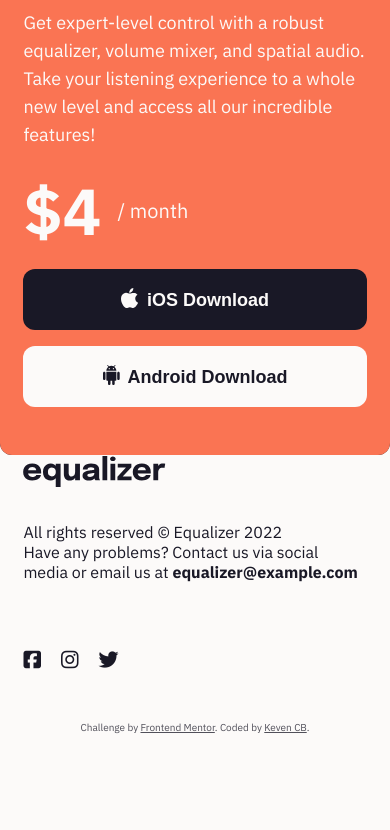
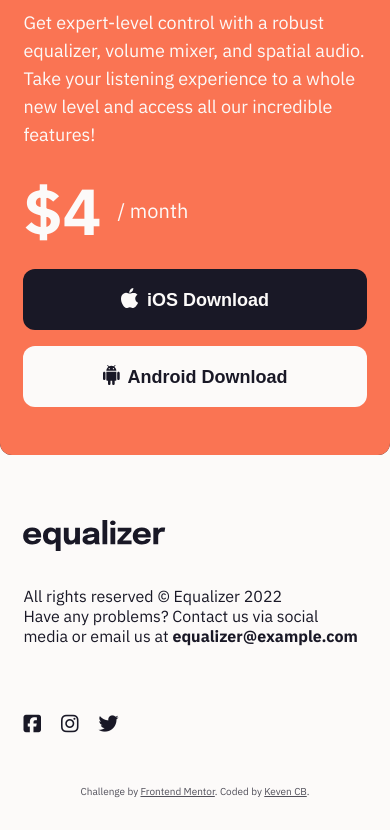
Before and after one commit to kevencb/Equalizer-LandingPage-FrontendMentor, a plain HTML site: page index.html in a window 390 px wide. Shown: the part 1089-1919 px from the top of the page. Before the commit the page ends 1863 px from the top, so only its background shows below. Drawn offline with Linux system fonts and the light colour scheme.

Commit message:
Update estilos en Vista Mobile

```diff
--- a/css/styles.scss
+++ b/css/styles.scss
@@ -137,7 +137,7 @@ body{
 
 .footer{
     display: grid;
-    margin: 0 auto 4rem;
+    margin: 6.4rem auto 3.2rem;
     &__logo{
         @extend .header__logo
     }
```
Also changed, not shown: css/styles.css, 1 other file.
